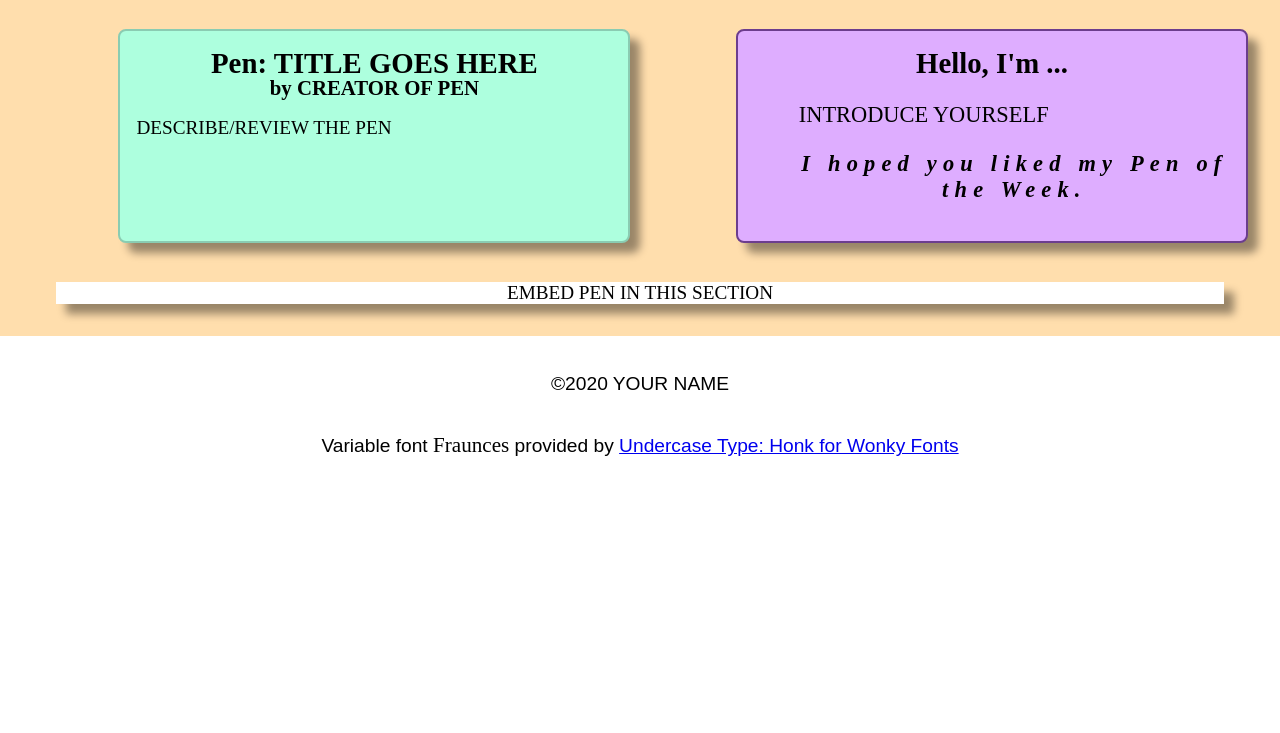
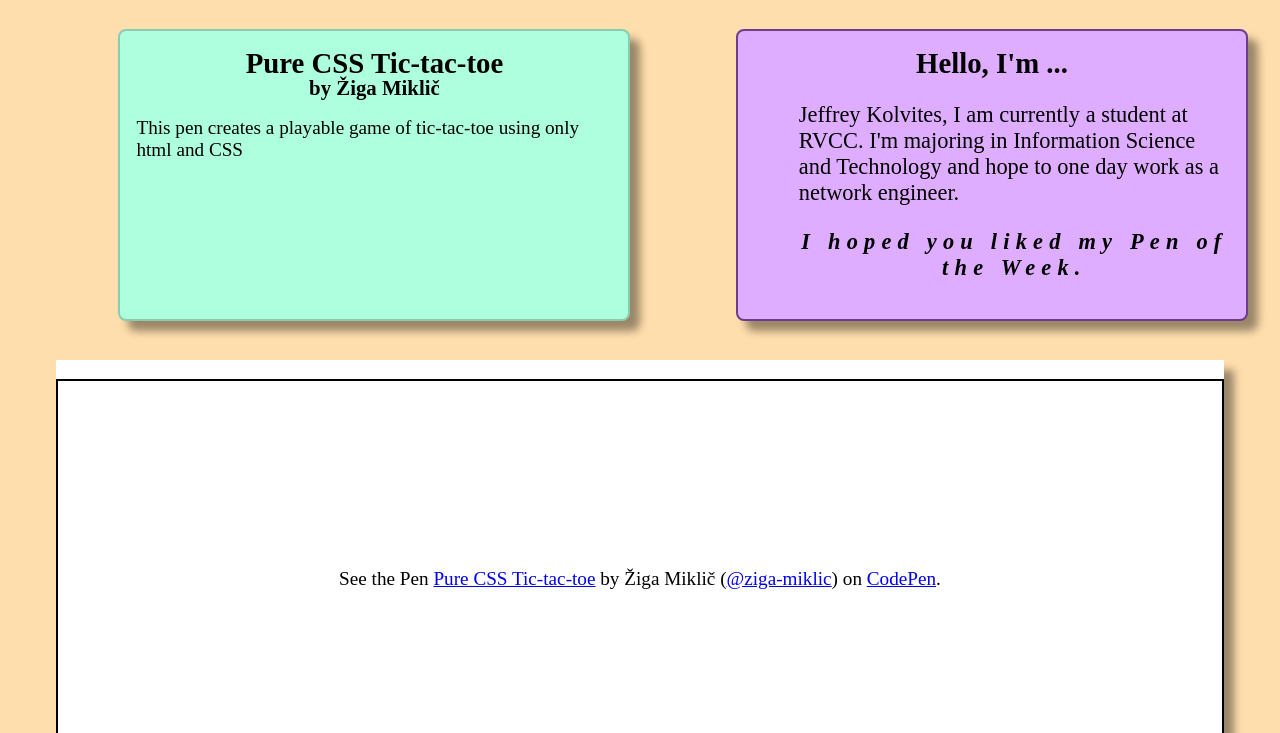
Before and after one commit to RVCC-IDMX/embed-codepen-kolvitamins, a plain HTML site: page index.html in a window 1280 px wide. Shown: the part 67-800 px from the top of the page. Drawn offline with Linux system fonts and the light colour scheme; a script that the page names is missing; a web font is replaced by a local one.

Commit message:
Embedded a Pen

```diff
--- a/index.html
+++ b/index.html
@@ -16,19 +16,27 @@
 
       <main>
         <article>
-          <h2>Pen: TITLE GOES HERE</h2>
-          <h3>by CREATOR OF PEN</h3>
-          <p>DESCRIBE/REVIEW THE PEN</p>
+          <h2>Pure CSS Tic-tac-toe</h2>
+          <h3>by Žiga Miklič</h3>
+          <p>This pen creates a playable game of tic-tac-toe using only html and CSS</p>
         </article>
-        <section>EMBED PEN IN THIS SECTION</section>
+        <section>
+          <p class="codepen" data-height="400.5" data-default-tab="html,result" data-slug-hash="QWrGyW" data-user="ziga-miklic" style="height: 400.5px; box-sizing: border-box; display: flex; align-items: center; justify-content: center; border: 2px solid; margin: 1em 0; padding: 1em;">
+          <span>See the Pen <a href="https://codepen.io/ziga-miklic/pen/QWrGyW">
+          Pure CSS Tic-tac-toe</a> by Žiga Miklič (<a href="https://codepen.io/ziga-miklic">@ziga-miklic</a>)
+          on <a href="https://codepen.io">CodePen</a>.</span>
+        </p>
+        <script async src="https://cpwebassets.codepen.io/assets/embed/ei.js"></script>
+      </section>
         <aside>
           <h2>Hello, I'm ...</h2>
-          <p>INTRODUCE YOURSELF</p>
+          <p>Jeffrey Kolvites, I am currently a student at RVCC.
+          I'm majoring in Information Science and Technology and hope to one day work as a network engineer.</p>
           <p class="bye">I hoped you liked my Pen of the Week.</p>
         </aside>
       </main>
       <footer class="sans-serif">
-        <p>&copy;2020 YOUR NAME</p>
+        <p>&copy;2024 Jeffrey Kolvites</p>
         <p>
           Variable font <span class="serif">Fraunces</span> provided by
           <a href="https://github.com/undercasetype/Fraunces"
```
Also changed, not shown: 1 other file.
